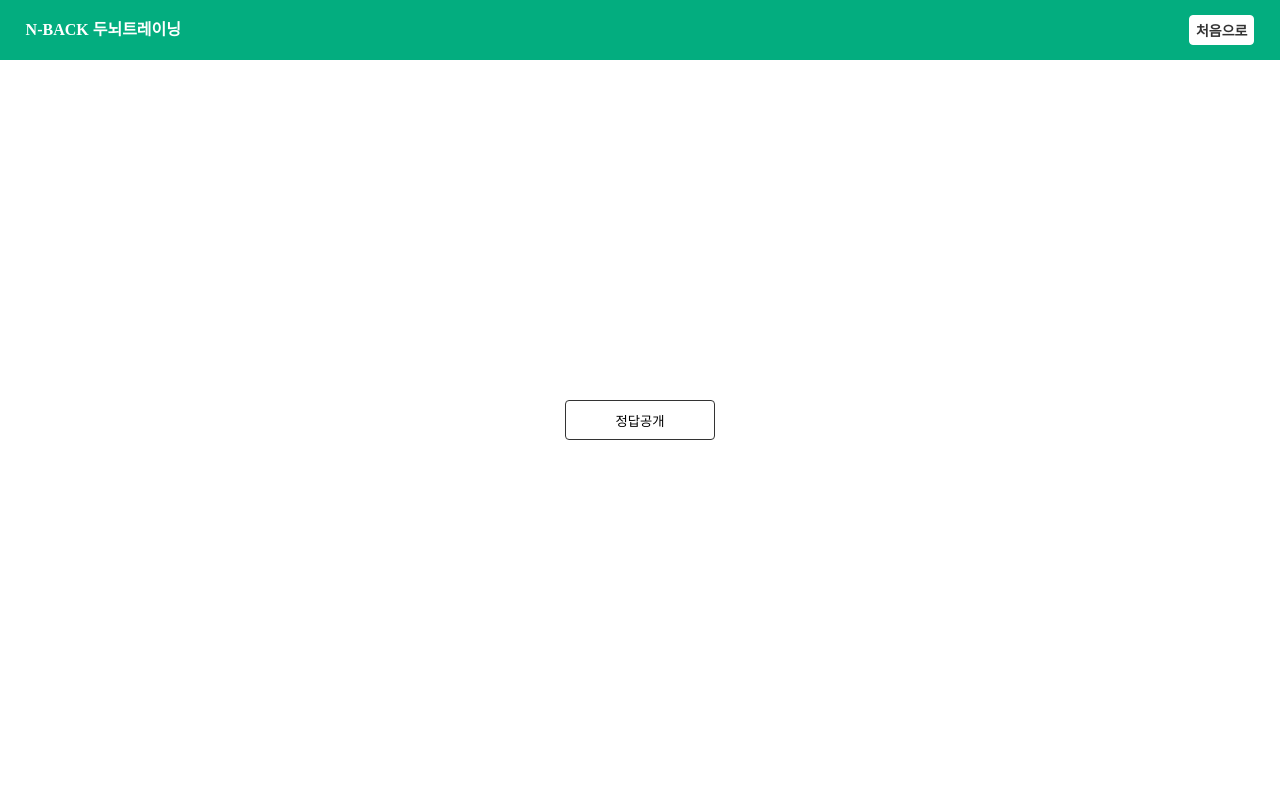
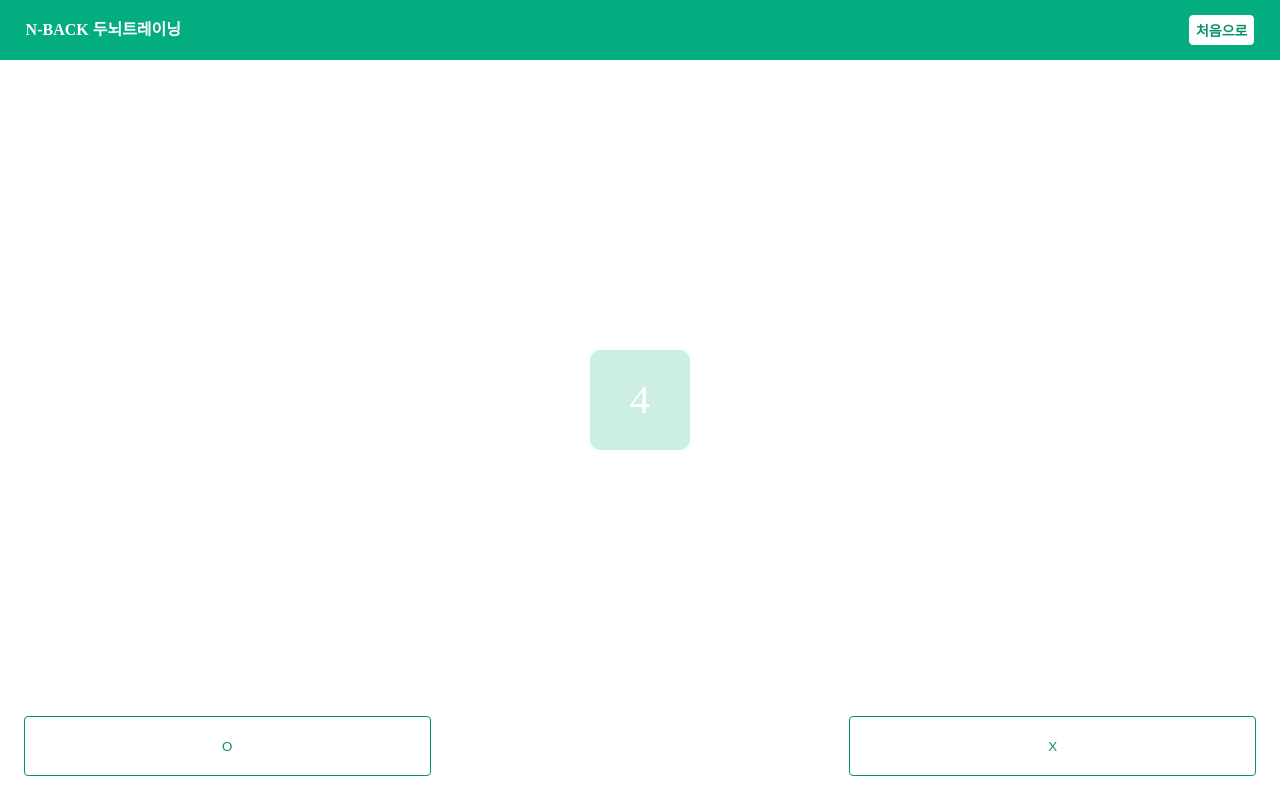
Before and after one commit to ghgfhfg2/n-back, a plain HTML site: page index.html in a window 1280 px wide. Both pictures are taken after a click on the button "2back(normal)". Drawn offline with Linux system fonts and the light colour scheme.

Commit message:
기타수정

```diff
--- a/index.html
+++ b/index.html
@@ -3,7 +3,7 @@
 <head>
     <meta charset="UTF-8">
     <meta name="viewport" content="width=device-width, initial-scale=1.0">
-    <title>Document</title>
+    <title>N-BACK 두뇌트레이닝</title>
     <link rel="stylesheet" href="./reset.css">
     <link rel="stylesheet" href="./style.css">
 </head>
@@ -21,7 +21,7 @@
         <button type="button" class="btn_start" onclick="nBack(4)">4back(nightmare)</button>
         <button type="button" class="btn_start" onclick="nBack(5)">5back(hell)</button>
         <button type="button" class="btn_result" style="display: none;" onclick="showResult()">정답공개</button>
-        <button type="button" class="btn_restart" style="display: none;" onclick="location.reload()">다시하기</button>
+        <button type="button" class="btn_restart green" style="display: none;" onclick="location.reload()">다시하기</button>
         <div class="result" style="display: none;"></div>
         <div class="my_result"></div>
         <div class="game_info">
@@ -29,6 +29,7 @@
             2. 나오는 숫자가 N번째 전의 숫자와 동일하면 O(혹은 숫자1)을 틀리면 X(혹은 숫자2)를 선택합니다.<br>
             <span>예) 2-back에서 1 2 1 3 순서로 숫자가 나왔다면 2번째 전의 숫자와 비교 해야 하므로 정답은 O X 가 됩니다.</span>
         </div>
+        <div class="ox_box"></div>
     </div>
     <div class="btnBox" style="display: none;">
         <button type="button" onclick="inputMyResult(1)" class="btn_my_result">O</button>
--- a/n_back.js
+++ b/n_back.js
@@ -7,6 +7,7 @@ let randomeNum;
 let ing = 0;
 let gameNum
 let currentNum
+let ranNum2
 const num = document.querySelector('.number');
 const resultBox = document.querySelector('.result');
 const btnResult = document.querySelector('.btn_result');
@@ -16,6 +17,7 @@ const restart = document.querySelector('.btn_restart');
 const btnBox = document.querySelector('.btnBox');
 const gameinfoBox = document.querySelector('.game_info');
 const btnGameinfo = document.querySelector('.btn_game_info');
+const oxBox = document.querySelector('.ox_box');
 
 function nBack(backNum){
     ing = 1;
@@ -44,7 +46,8 @@ function nBack(backNum){
         }else{
             if(count > backNum - 1){
                 currentNum = result[count - backNum]
-                if(Math.floor( Math.random()*100) < 49){
+                ranNum2 = Math.floor( Math.random()*100)
+                if(ranNum2 < 49){
                     randomeNum = currentNum
                 }else{
                     randomeNum = Math.floor( ( Math.random() * (10 - 1) + 1 ) )
@@ -52,11 +55,11 @@ function nBack(backNum){
             }else{
                 randomeNum = Math.floor( ( Math.random() * (10 - 1) + 1 ) )
             }
-            num.innerHTML = `<span class="fadeout">${randomeNum}</span>`
+            num.innerHTML = `<span class="fadeout num">${randomeNum}</span>`
             result.push(randomeNum)
             count++;
         }
-    }, 100);
+    }, 2000);
 }
 function showResult(){
     btnResult.style.display = 'none';
@@ -64,7 +67,6 @@ function showResult(){
     let score = resultCheck.filter((word,idx)=>{
         return word == answer[idx] ? word : '';
     })
-    console.log(resultCheck, answer, score)
     resultBox.innerHTML = `<span style="font-size:17px">진행게임 ${gameNum}-back : ${result}</span><br><hr>
                             정답 : <span class="letter_space">${resultCheck.join('')}</span><br>
                             내답 : <span class="letter_space">${answer.join('')}</span><br>
@@ -75,10 +77,10 @@ window.addEventListener('keydown',function(e){
     if(ing == 1){
         if(e.key == 1){
             answer.push('O')
-            myResult.innerHTML = '<span class="fadeout fast">O</span>'
+            oxBox.innerHTML = '<span class="fadeout fast">O</span>'
         }else{
             answer.push('X')
-            myResult.innerHTML = '<span class="fadeout fast">X</span>'
+            oxBox.innerHTML = '<span class="fadeout fast">X</span>'
         }
     }
 })
@@ -86,11 +88,11 @@ function inputMyResult(num){
     if(ing == 1){
         if(num == 1){
             answer.push('O')
-            myResult.innerHTML = '<span class="fadeout fast">O</span>'
+            oxBox.innerHTML = '<span class="fadeout fast">O</span>'
         }
         if(num == 2){
             answer.push('X')
-            myResult.innerHTML = '<span class="fadeout fast">X</span>'
+            oxBox.innerHTML = '<span class="fadeout fast">X</span>'
         }
     }
 }
--- a/style.css
+++ b/style.css
@@ -1,10 +1,12 @@
 .col_green{color: #03ad7f;}
 
 .header{width: 100%;height: 60px;background: #03ad7f;color: #fff;font-weight: bold;display: flex;justify-content: space-between;align-items: center;padding: 0 2vw;position: relative;z-index: 50;}
-.header button{height: 30px;font-size: 14px;font-weight: bold;border-color: #fff;background:#fff;color: #333;}
+.header button{height: 30px;font-size: 14px;font-weight: bold;border-color: #fff;background:#fff;color: #09916d;}
 .box{position: fixed;width: 100vw;height: 100vh;display: flex;justify-content: center;align-items: center;left:0;top:0;font-size: 40px;flex-direction: column;}
-button{border-radius: 4px;border:1px solid #333;background: #fff;}
+.number .num{width: 100px;height: 100px;background-color: #03ad7f;display: flex;align-items: center;justify-content: center;border-radius: 10px;color: #fff;}
+button{border-radius: 4px;border:1px solid #09916d;background: #fff;color: #09916d;}
 button:active{transform: scale(0.99);opacity: 0.9;}
+button.green{background-color: #03ad7f;border-color: #09916d;color: #fff;}
 .box button{width:150px;height: 40px;margin:10px 0}
 .btnBox{position: fixed;bottom: 3vh;padding:0 3vh;left: 0;width: 100%;display: flex;justify-content: space-between;z-index: 10;}
 .btn_start{width: auto;background-color: #03ad7f;color: #fff;border-color: #09916d;}
@@ -22,3 +24,4 @@ button:active{transform: scale(0.99);opacity: 0.9;}
 .game_info{font-size: 14px;line-height: 1.4;background-color: #fff;padding: 20px;border: 1px solid #333;position: fixed;top: 50%;left: 50%;transform: translate(-50%,-50%);max-width: 700px;width: 90%;z-index: 100;display: none;}
 .game_info span{font-weight: bold;margin-top: 5px;display: block}
 .fixBg{position: fixed;width: 100vw;height: 100vh;left: 0;top: 0;background-color: rgba(0,0,0,0.5);z-index: 50;}
+.ox_box{position: fixed;bottom: 3vh;left: 0;width: 100%;height: 60px;display: flex;align-items: center;justify-content: center;}
```
